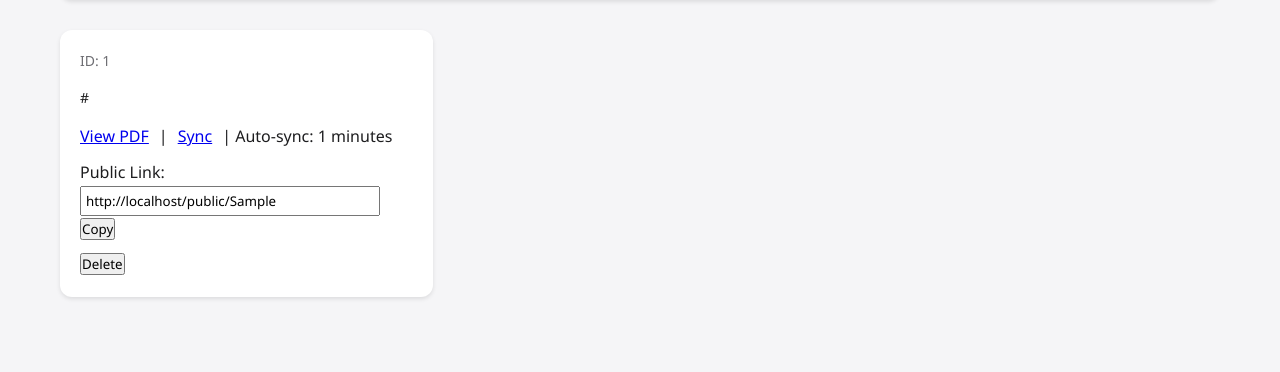
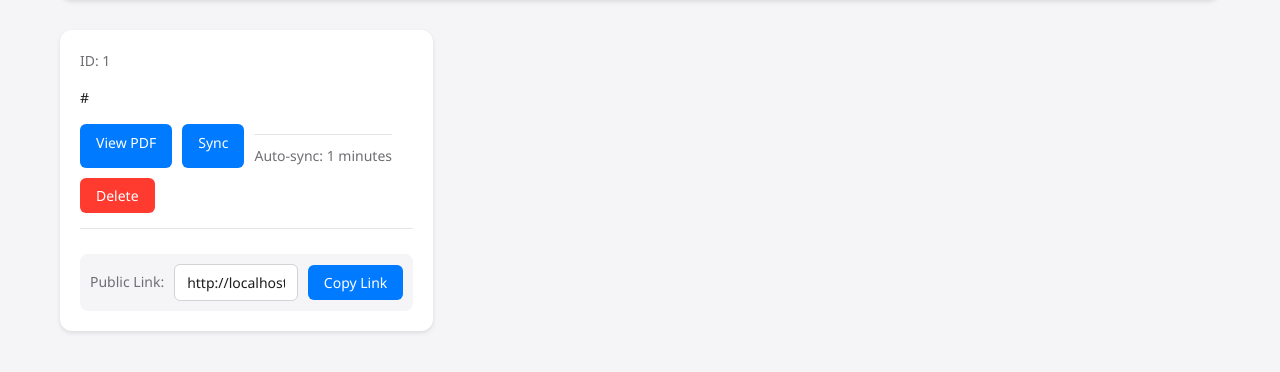
Before and after one commit to verifizieren/notability-sync, a Flask app: page / in a window 1280 px wide. Shown: the part 106-478 px from the top of the page. Run offline with Flask 3, Linux system fonts and the light colour scheme; a user stored in the database is signed in; tables that the repository leaves empty hold one stand-in row (values such as "Sample post").

Commit message:
fix and added comments

```diff
--- a/app.py
+++ b/app.py
@@ -10,7 +10,7 @@
 import secrets
 
 app = Flask(__name__)
-app.config['SECRET_KEY'] = secrets.token_hex(16)
+app.config['SECRET_KEY'] = os.environ.get('SECRET_KEY', 'your-secret-key')
 
 # Database configuration
 DB_HOST = os.environ.get("DB_HOST", "db")
@@ -46,37 +46,45 @@
         self.schedule_minutes = schedule_minutes
         self.filename = filename
         self.share_token = secrets.token_hex(16)
+
 @login_manager.user_loader
 def load_user(user_id):
     return User.query.get(int(user_id))
 
 def init_db():
     with app.app_context():
+        # Create tables
         db.create_all()
 
+        # Migrate existing entries to add share tokens
         entries = Entry.query.filter_by(share_token=None).all()
         for entry in entries:
             entry.share_token = secrets.token_hex(16)
         db.session.commit()
 
+# Registration route – allowed only if no user exists
 @app.route('/register', methods=['GET', 'POST'])
 def register():
     if request.method == 'POST':
         username = request.form.get('username')
         password = request.form.get('password')
 
+        # Check if username is empty
         if not username:
             flash('Username is required', 'error')
             return redirect(url_for('register'))
 
+        # Check if password is empty
         if not password:
             flash('Password is required', 'error')
             return redirect(url_for('register'))
 
+        # Check if username already exists
         if User.query.filter_by(username=username).first():
             flash('Username already exists', 'error')
             return redirect(url_for('register'))
 
+        # Create new user with correct hashing method
         new_user = User(
             username=username,
             password=generate_password_hash(password, method='pbkdf2:sha256')
@@ -94,6 +102,7 @@
 
     return render_template('register.html')
 
+# Modified login route to redirect to register if no user exists
 @app.route('/login', methods=['GET', 'POST'])
 def login():
     if not User.query.first():
@@ -128,6 +137,7 @@
             notability_link = request.form.get("notability_link", "").strip()
             schedule_minutes = request.form.get("schedule_minutes", "").strip()
 
+            # Validate link
             if not notability_link:
                 flash("Notability link is required", "error")
                 return render_template("add_entry.html")
@@ -136,6 +146,7 @@
                 flash("Invalid Notability link format", "error")
                 return render_template("add_entry.html")
 
+            # Validate schedule
             try:
                 schedule_minutes = int(schedule_minutes) if schedule_minutes else None
                 if schedule_minutes is not None:
@@ -148,6 +159,7 @@
                 flash("Invalid schedule minutes value", "error")
                 return render_template("add_entry.html")
 
+            # Create new entry
             new_entry = Entry(
                 user_id=current_user.id,
                 notability_link=notability_link,
@@ -163,11 +175,13 @@
                 flash("Could not save entry to database", "error")
                 return render_template("add_entry.html")
 
+            # Try initial download
             if download_pdf(new_entry):
                 flash("Entry added and initial download completed", "success")
             else:
                 flash("Entry added but initial download failed", "error")
 
+            # Set up scheduling if specified
             if schedule_minutes:
                 try:
                     add_job_for_entry(new_entry)
@@ -215,10 +229,12 @@
 def delete_entry(entry_id):
     entry = Entry.query.filter_by(id=entry_id, user_id=current_user.id).first_or_404()
 
+    # Remove scheduled job if exists
     job_id = f"entry_{entry.id}"
     if scheduler.get_job(job_id):
         scheduler.remove_job(job_id)
 
+    # Delete PDF file if exists
     if entry.filename and os.path.exists(entry.filename):
         try:
             os.remove(entry.filename)
@@ -230,12 +246,14 @@
     flash("Entry deleted successfully")
     return redirect(url_for('dashboard'))
 
-# Function to download the PDF from the Notability link
+# Function to download the PDF from the Notability link.
 def download_pdf(entry):
     try:
+        # Validate the link format
         if not entry.notability_link or 'notability.com/n/' not in entry.notability_link:
             raise ValueError("Invalid Notability link format")
 
+        # Extract the note ID from the Notability link
         try:
             note_id = entry.notability_link.split('/')[-1]
             if not note_id:
@@ -243,15 +261,18 @@
         except Exception as e:
             raise ValueError(f"Invalid link format: {str(e)}")
 
+        # Construct the download URL
         download_url = f"https://notability.com/n/download/pdf/{note_id}/note_{entry.id}.pdf"
         print(f"Attempting to download from: {download_url}")
 
+        # Create pdfs directory if it doesn't exist
         try:
             if not os.path.exists("pdfs"):
                 os.makedirs("pdfs")
         except Exception as e:
             raise IOError(f"Could not create pdfs directory: {str(e)}")
 
+        # Download the PDF with timeout and headers
         try:
             headers = {
                 'User-Agent': 'Mozilla/5.0 (Windows NT 10.0; Win64; x64) AppleWebKit/537.36 (KHTML, like Gecko) Chrome/91.0.4472.124 Safari/537.36'
@@ -259,10 +280,12 @@
             response = requests.get(download_url, headers=headers, timeout=30)
             response.raise_for_status()
 
+            # Verify the response is actually a PDF
             content_type = response.headers.get('content-type', '')
             if 'application/pdf' not in content_type.lower():
                 raise ValueError(f"Received non-PDF response: {content_type}")
 
+            # Check if response is empty
             if not response.content:
                 raise ValueError("Received empty response from server")
 
@@ -271,6 +294,7 @@
         except requests.RequestException as e:
             raise ConnectionError(f"Download failed: {str(e)}")
 
+        # Save the PDF, with error handling for file operations
         filename = f"pdfs/note_{entry.id}.pdf"
         try:
             with open(filename, "wb") as f:
@@ -278,6 +302,7 @@
         except IOError as e:
             raise IOError(f"Could not save PDF file: {str(e)}")
 
+        # Update the database entry
         try:
             entry.filename = filename
             db.session.commit()
@@ -318,10 +343,12 @@
     if entry.schedule_minutes:
         job_id = f"entry_{entry.id}"
         try:
+            # Remove existing job if it exists
             scheduler.remove_job(job_id)
         except:
             pass
 
+        # Add new job
         scheduler.add_job(
             download_pdf,
             trigger=IntervalTrigger(minutes=entry.schedule_minutes),
@@ -331,8 +358,10 @@
         )
         print(f"Scheduled sync every {entry.schedule_minutes} minutes for entry {entry.id}")
 
+# Shutdown scheduler when app stops
 atexit.register(lambda: scheduler.shutdown())
 
+# Add new route for public access
 @app.route('/public/<share_token>')
 def public_pdf(share_token):
     entry = Entry.query.filter_by(share_token=share_token).first_or_404()
--- a/templates/dashboard.html
+++ b/templates/dashboard.html
@@ -165,6 +165,67 @@
             border-top: 1px solid #e5e5e7;
         }
 
+        .share-section {
+            margin-top: 15px;
+            padding-top: 15px;
+            border-top: 1px solid #e5e5e7;
+        }
+
+        .share-link {
+            display: flex;
+            align-items: center;
+            gap: 10px;
+            margin-top: 10px;
+            background: #f5f5f7;
+            padding: 10px;
+            border-radius: 8px;
+        }
+
+        .share-link-label {
+            color: #6e6e73;
+            font-size: 14px;
+            white-space: nowrap;
+        }
+
+        .share-link input {
+            flex: 1;
+            padding: 8px 12px;
+            border: 1px solid #d2d2d7;
+            border-radius: 6px;
+            font-size: 14px;
+            color: #1d1d1f;
+            background: white;
+            width: 100%;
+            cursor: text;
+        }
+
+        .share-link input:focus {
+            outline: none;
+            border-color: #007AFF;
+            box-shadow: 0 0 0 2px rgba(0,122,255,0.2);
+        }
+
+        .copy-button {
+            background-color: #007AFF;
+            color: white;
+            border: none;
+            padding: 8px 16px;
+            border-radius: 6px;
+            font-size: 14px;
+            cursor: pointer;
+            transition: all 0.3s ease;
+            white-space: nowrap;
+        }
+
+        .copy-button:hover {
+            background-color: #0066CC;
+            transform: translateY(-1px);
+        }
+
+        .copy-button:active {
+            transform: translateY(0);
+        }
+
         @media (max-width: 768px) {
             .container {
                 padding: 10px;
@@ -178,6 +239,19 @@
 
             .entry-list {
                 grid-template-columns: 1fr;
+            }
+
+            .share-link {
+                flex-direction: column;
+                align-items: stretch;
+            }
+
+            .share-link input {
+                width: 100%;
+            }
+
+            .copy-button {
+                width: 100%;
             }
         }
     </style>
@@ -208,30 +282,57 @@
                     </div>
                     <div class="entry-link">{{ entry.notability_link }}</div>
                     <div class="entry-actions">
-                        <a href="{{ url_for('serve_pdf', entry_id=entry.id) }}" target="_blank">View PDF</a> |
-                        <a href="{{ url_for('sync_entry', entry_id=entry.id) }}">Sync</a>
+                        <a href="{{ url_for('serve_pdf', entry_id=entry.id) }}" target="_blank" class="action-btn">View PDF</a>
+                        <a href="{{ url_for('sync_entry', entry_id=entry.id) }}" class="action-btn">Sync</a>
                         {% if entry.schedule_minutes %}
-                            | Auto-sync: {{ entry.schedule_minutes }} minutes
+                            <span class="sync-info">Auto-sync: {{ entry.schedule_minutes }} minutes</span>
                         {% endif %}
+                        <form style="display: inline" method="POST" action="{{ url_for('delete_entry', entry_id=entry.id) }}"
+                              onsubmit="return confirm('Are you sure you want to delete this entry?');">
+                            <button type="submit" class="action-btn delete">Delete</button>
+                        </form>
+                    </div>
+
+                    <div class="share-section">
                         <div class="share-link">
-                            Public Link:
+                            <span class="share-link-label">Public Link:</span>
                             <input type="text"
                                    value="{{ request.host_url }}public/{{ entry.share_token }}"
                                    readonly
-                                   onclick="this.select();"
-                                   style="width: 300px; padding: 4px;">
-                            <button onclick="navigator.clipboard.writeText('{{ request.host_url }}public/{{ entry.share_token }}')">
-                                Copy
+                                   onclick="this.select();">
+                            <button class="copy-button"
+                                    onclick="copyToClipboard(this, '{{ request.host_url }}public/{{ entry.share_token }}')">
+                                Copy Link
                             </button>
                         </div>
-                        <form style="display: inline" method="POST" action="{{ url_for('delete_entry', entry_id=entry.id) }}"
-                              onsubmit="return confirm('Are you sure you want to delete this entry?');">
-                            <button type="submit">Delete</button>
-                        </form>
                     </div>
                 </li>
             {% endfor %}
         </ul>
     </div>
+
+    <script>
+    function copyToClipboard(button, text) {
+        navigator.clipboard.writeText(text).then(function() {
+            const originalText = button.textContent;
+            button.textContent = 'Copied!';
+            button.style.backgroundColor = '#34C759';
+
+            setTimeout(function() {
+                button.textContent = originalText;
+                button.style.backgroundColor = '#007AFF';
+            }, 2000);
+        }).catch(function(err) {
+            console.error('Failed to copy text: ', err);
+            button.textContent = 'Failed to copy';
+            button.style.backgroundColor = '#FF3B30';
+
+            setTimeout(function() {
+                button.textContent = 'Copy Link';
+                button.style.backgroundColor = '#007AFF';
+            }, 2000);
+        });
+    }
+    </script>
 </body>
 </html>
```
Also changed, not shown: 3 other files.
